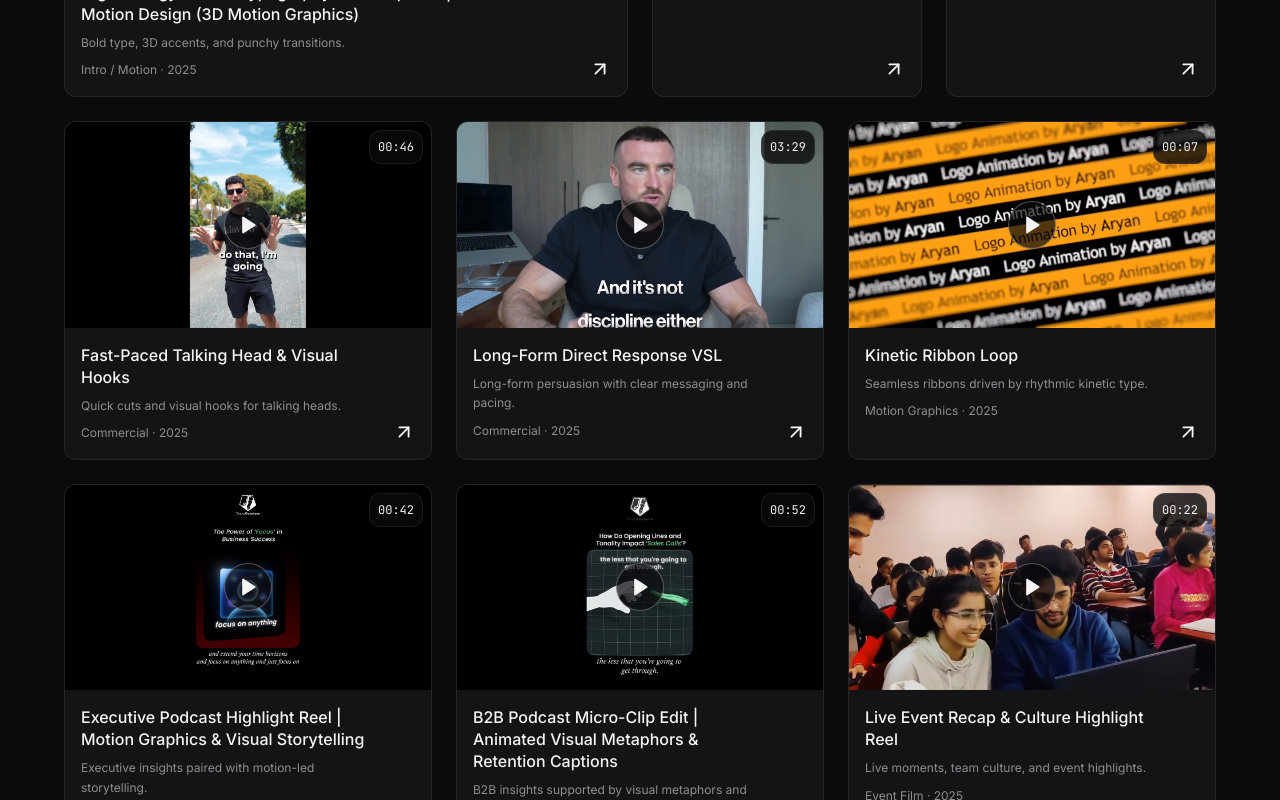
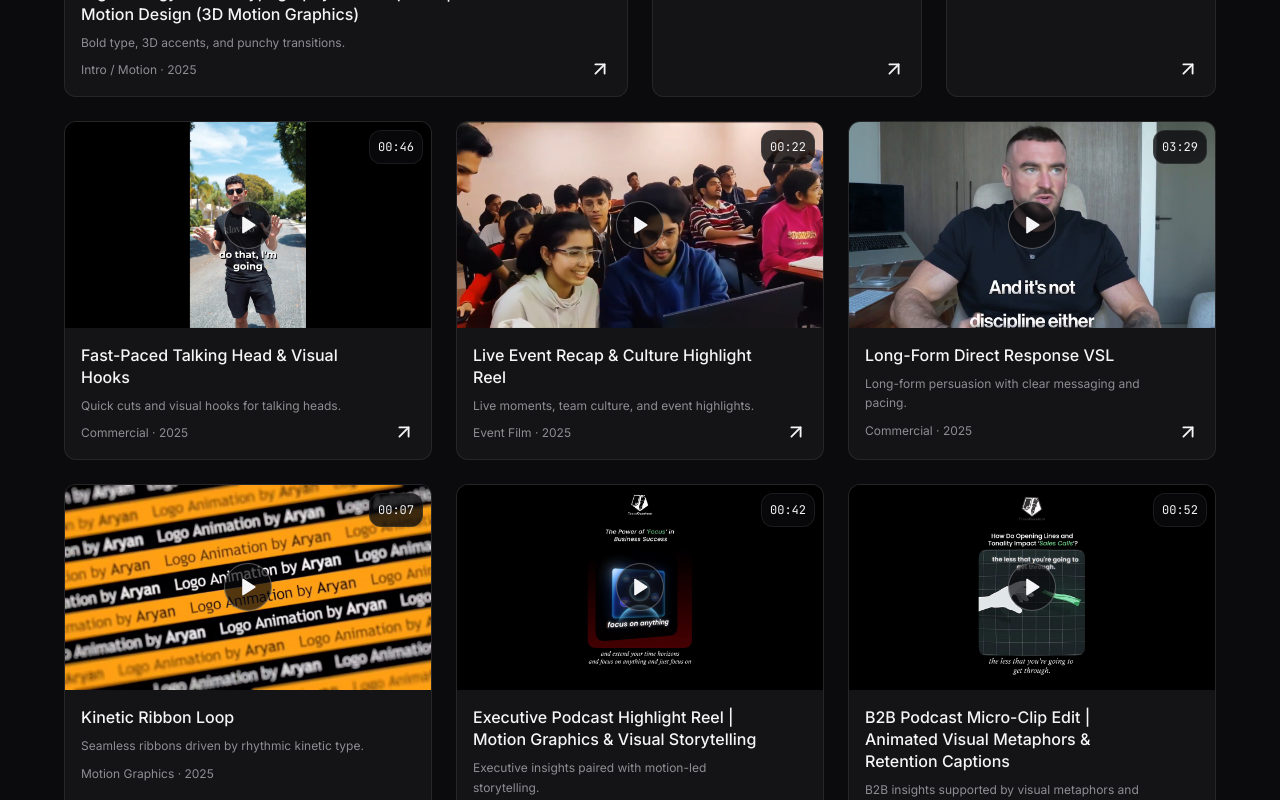
Before and after one commit to Aryxn-04/Aryan_Portfolio, a Next.js app: page / in a window 1280 px wide. Shown: the part 2160-2960 px from the top of the page. Built offline with nearby package versions, Linux system fonts and the light colour scheme; no server answers.

Commit message:
Move Event Video immediately before VSL

```diff
--- a/data/projects.ts
+++ b/data/projects.ts
@@ -15,10 +15,10 @@ export const projects: Project[] = [
   { id: "ai-editing-tools-editorial-reel-transcurators", title: "Tech & AI Tool Explainer Reel | UI Motion Graphics & Pacing", brief: "AI tools explained through clear, rhythmic visuals.", tags: ["Editorial Reel"], typeLabel: "Editorial Reel", year: 2025, client: "Transcurators", duration: "00:51", poster: "/posters/ai-editing-tools-editorial-reel-transcurators.jpg", previewSrc: "/videos/AI Editing Tools Editorial Reel - Transcurators.mp4", video: { kind: "mp4", src: "/videos/AI Editing Tools Editorial Reel - Transcurators.mp4" }, gradient: "radial-gradient(ellipse at 70% 20%, #263347, transparent 65%), linear-gradient(140deg, #151a25, #0b0b0d)" },
   { id: "video-project-1", title: "Airbnb Arbitrage Coaching Reel — Minimalist Kinetic Typography & Storytelling", brief: "Coaching stories shaped with clean kinetic captions.", tags: ["Video Edit"], typeLabel: "Video Edit", year: 2025, duration: "01:59", poster: "/posters/video-project-1.jpg", posterVersion: 2, previewSrc: "/videos/Video Project 1.mp4", video: { kind: "mp4", src: "/videos/Video Project 1.mp4" }, gradient: "radial-gradient(ellipse at 70% 25%, #2b3244, transparent 65%), linear-gradient(140deg, #181b24, #0b0b0d)" },
   { id: "ad-01", title: "Fast-Paced Talking Head & Visual Hooks", brief: "Quick cuts and visual hooks for talking heads.", tags: ["Commercial"], typeLabel: "Commercial", year: 2025, duration: "00:46", poster: "/posters/ad-01.jpg", posterVersion: 2, previewSrc: "/videos/Ad 01.mp4", video: { kind: "mp4", src: "/videos/Ad 01.mp4" }, gradient: "radial-gradient(ellipse at 35% 70%, #263c34, transparent 65%), linear-gradient(135deg, #171e1a, #0b0b0d)" },
+  { id: "event-video", title: "Live Event Recap & Culture Highlight Reel", brief: "Live moments, team culture, and event highlights.", tags: ["Event Film"], typeLabel: "Event Film", year: 2025, duration: "00:22", poster: "/posters/event-video.jpg", previewSrc: "/videos/Event Video.mp4", video: { kind: "mp4", src: "/videos/Event Video.mp4" }, gradient: "radial-gradient(ellipse at 70% 20%, #3b3322, transparent 65%), linear-gradient(125deg, #211d16, #0b0b0d)" },
   { id: "vsl", title: "Long-Form Direct Response VSL", brief: "Long-form persuasion with clear messaging and pacing.", tags: ["Commercial"], typeLabel: "Commercial", year: 2025, duration: "03:29", poster: "/posters/vsl.jpg", previewSrc: "/videos/Vsl.mp4", video: { kind: "mp4", src: "/videos/Vsl.mp4" }, gradient: "radial-gradient(ellipse at 80% 10%, #22382e, transparent 60%), linear-gradient(130deg, #161d1a, #0b0b0d)" },
   { id: "animation", title: "Kinetic Ribbon Loop", brief: "Seamless ribbons driven by rhythmic kinetic type.", tags: ["Motion Graphics"], typeLabel: "Motion Graphics", year: 2025, duration: "00:07", poster: "/posters/animation.jpg", previewSrc: "/videos/Animation.mp4", video: { kind: "mp4", src: "/videos/Animation.mp4" }, gradient: "radial-gradient(ellipse at 20% 80%, #3b2333, transparent 65%), linear-gradient(135deg, #21171c, #0b0b0d)" },
   { id: "podcast-edit-1-transcurators", title: "Executive Podcast Highlight Reel | Motion Graphics & Visual Storytelling", brief: "Executive insights paired with motion-led storytelling.", tags: ["Podcast"], typeLabel: "Podcast", year: 2025, client: "Transcurators", duration: "00:42", poster: "/posters/podcast-edit-1-transcurators.jpg", previewSrc: "/videos/Podcast Edit 1 - Transcurators.mp4", video: { kind: "mp4", src: "/videos/Podcast Edit 1 - Transcurators.mp4" }, gradient: "radial-gradient(ellipse at 70% 30%, #243b36, transparent 65%), linear-gradient(145deg, #141e1c, #0b0b0d)" },
   { id: "podcast-edit-2-transcurators", title: "B2B Podcast Micro-Clip Edit | Animated Visual Metaphors & Retention Captions", brief: "B2B insights supported by visual metaphors and captions.", tags: ["Podcast"], typeLabel: "Podcast", year: 2025, client: "Transcurators", duration: "00:52", poster: "/posters/podcast-edit-2-transcurators.jpg", previewSrc: "/videos/Podcast Edit 2 - Transcurators.mp4", video: { kind: "mp4", src: "/videos/Podcast Edit 2 - Transcurators.mp4" }, gradient: "radial-gradient(ellipse at 30% 70%, #30253f, transparent 65%), linear-gradient(135deg, #1a1622, #0b0b0d)" },
-  { id: "event-video", title: "Live Event Recap & Culture Highlight Reel", brief: "Live moments, team culture, and event highlights.", tags: ["Event Film"], typeLabel: "Event Film", year: 2025, duration: "00:22", poster: "/posters/event-video.jpg", previewSrc: "/videos/Event Video.mp4", video: { kind: "mp4", src: "/videos/Event Video.mp4" }, gradient: "radial-gradient(ellipse at 70% 20%, #3b3322, transparent 65%), linear-gradient(125deg, #211d16, #0b0b0d)" },
   { id: "logo-reveal", title: "Custom Particle Logo Stinger & Brand Ident", brief: "Particle animation crafted into a distinctive brand ident.", tags: ["Motion Graphics"], typeLabel: "Motion Graphics", year: 2025, duration: "00:04", poster: "/posters/logo-reveal.jpg", previewSrc: "/videos/Logo Reveal.mp4", video: { kind: "mp4", src: "/videos/Logo Reveal.mp4" }, gradient: "radial-gradient(ellipse at 80% 70%, #263443, transparent 65%), linear-gradient(145deg, #171a21, #08080a)" },
 ];
```
